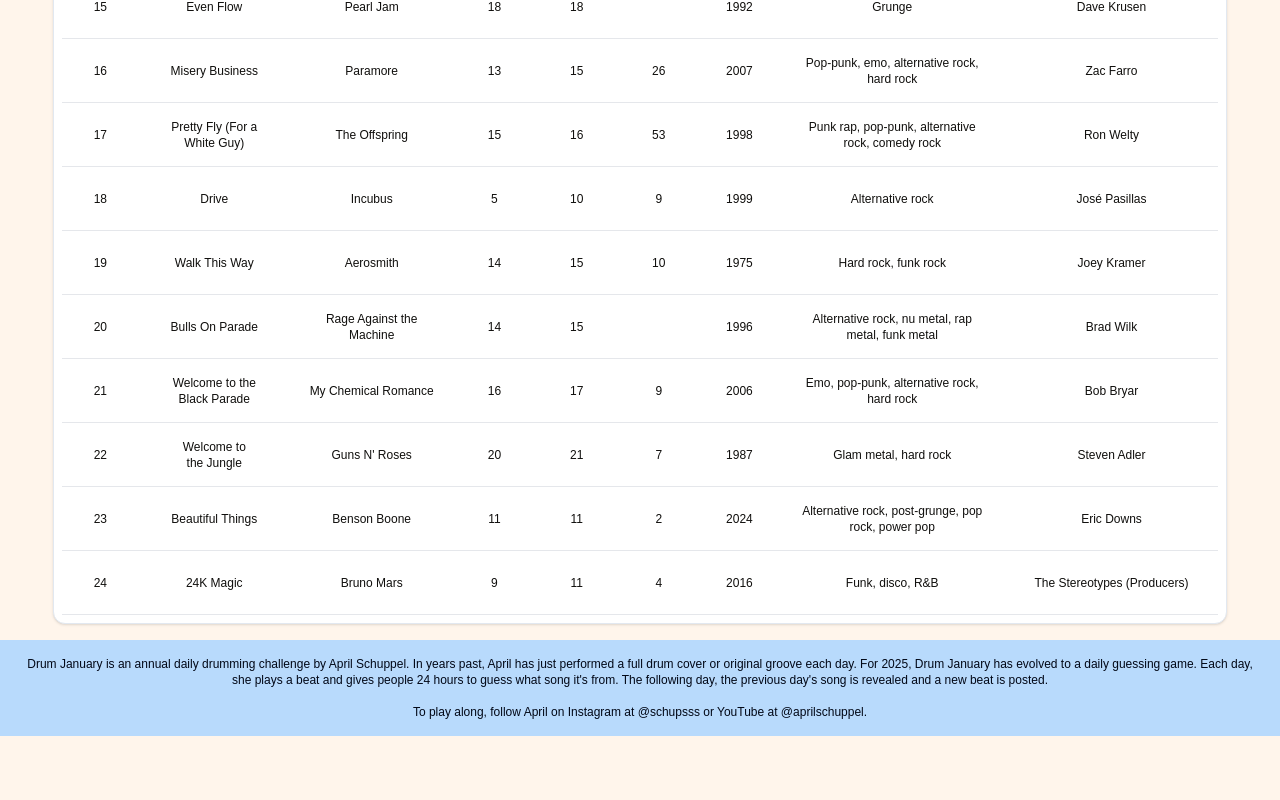
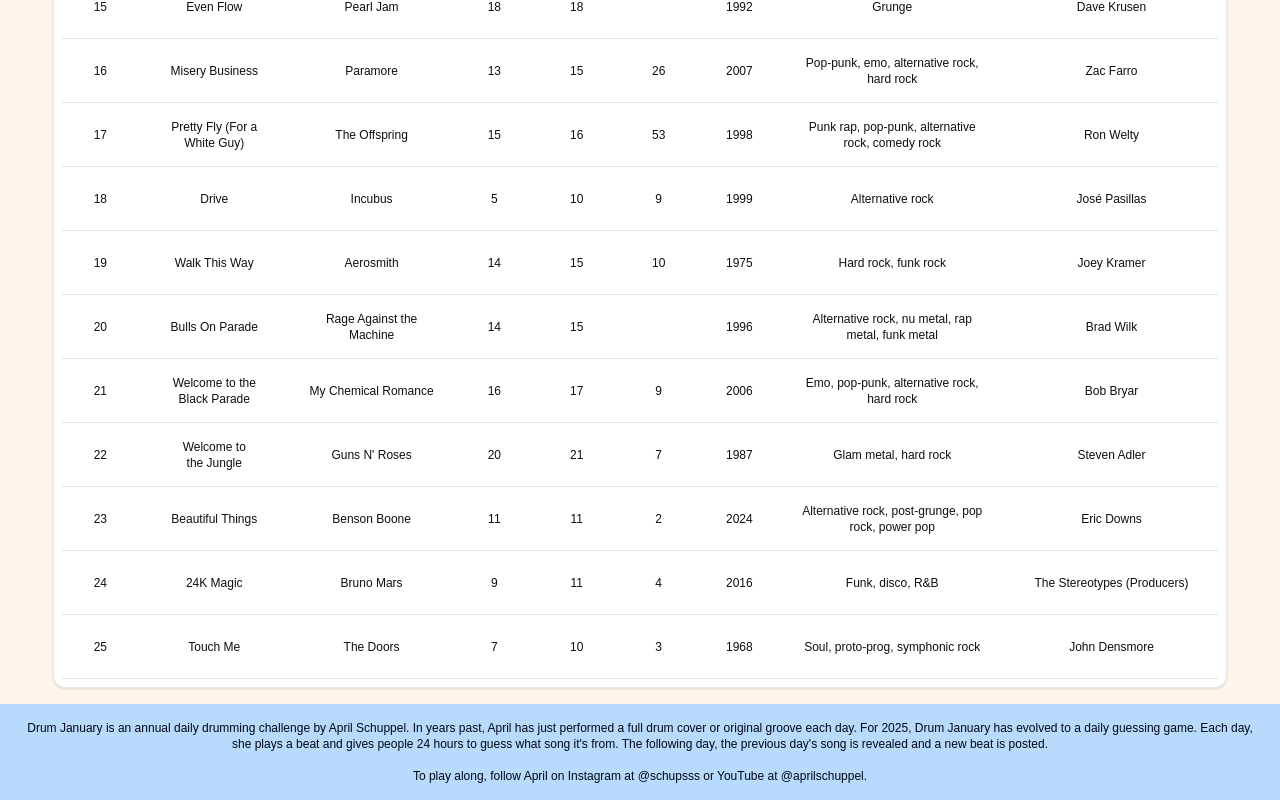
Before and after one commit to aprilschuppel/drum-january, a Next.js app: page /stats in a window 1280 px wide. Shown: the part 1111-1911 px from the top of the page. Before the commit the page ends 1847 px from the top, so only its background shows below. Built offline with nearby package versions, Linux system fonts and the light colour scheme.

Commit message:
update data

```diff
--- a/src/data/data.ts
+++ b/src/data/data.ts
@@ -192,15 +192,15 @@
     totalGuesses: 11,
     tooltip: "81.81",
     status: "Good"
-  }
-  //   {
-  //     beatId: 23,
-  //     songTitle: "Beautiful Things",
-  //     correctGuesses: 0,
-  //     totalGuesses: 7,
-  //     tooltip: "0.00",
-  //     status: "Bad",
-  //   },
+  },
+    {
+      beatId: 25,
+      songTitle: "Touch Me",
+      correctGuesses: 7,
+      totalGuesses: 10,
+      tooltip: "70.00",
+      status: "Bad",
+    },
 ];
 
 export const overallGuessLeaderData: Leaderboard[] = [
@@ -214,23 +214,15 @@
   },
   {
     name: "mgattoni15",
-    value: 19,
+    value: 20,
+  },
+  {
+    name: "erinnbenedict",
+    value: 18,
   },
   {
     name: "peetydraws",
     value: 17,
-  },
-  {
-    name: "erinnbenedict",
-    value: 17,
-  },
-  {
-    name: "elainegamolo",
-    value: 15
-  },
-  {
-    name: "rebeccillama",
-    value: 15
   }
 ];
 
@@ -588,5 +580,18 @@
     releaseYear: 2016,
     releaseDecade: "2010s",
     hot100Peak: 4
+  },
+  {
+    day: 25,
+    song: "Touch Me",
+    artist: "The Doors",
+    drummer: "John Densmore",
+    broadGenre: "Rock",
+    genre: "Soul, proto-prog, symphonic rock",
+    totalGuesses: 10,
+    correctGuesses: 7,
+    releaseYear: 1968,
+    releaseDecade: "1960s",
+    hot100Peak: 3
   }
 ];
```
